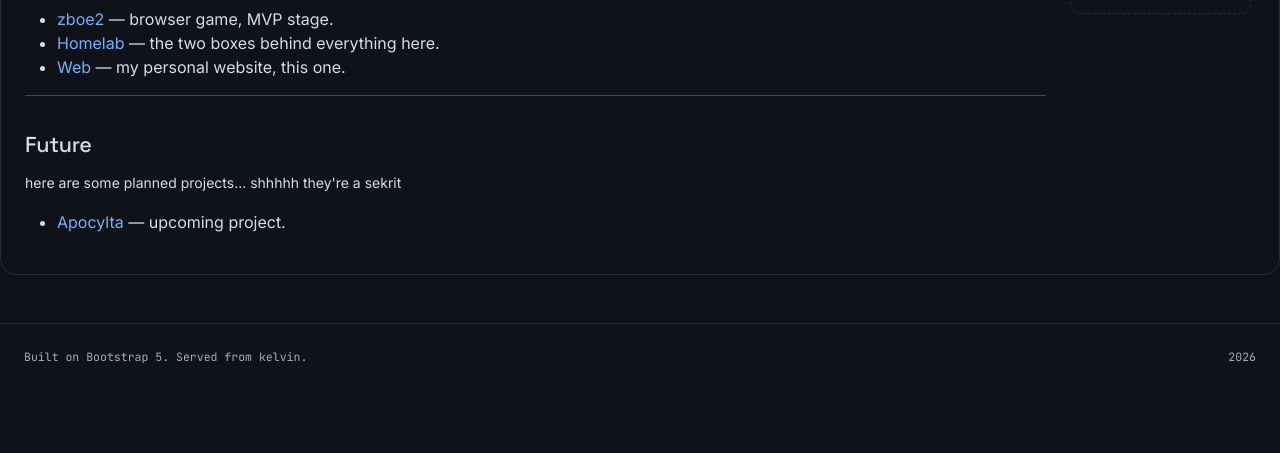
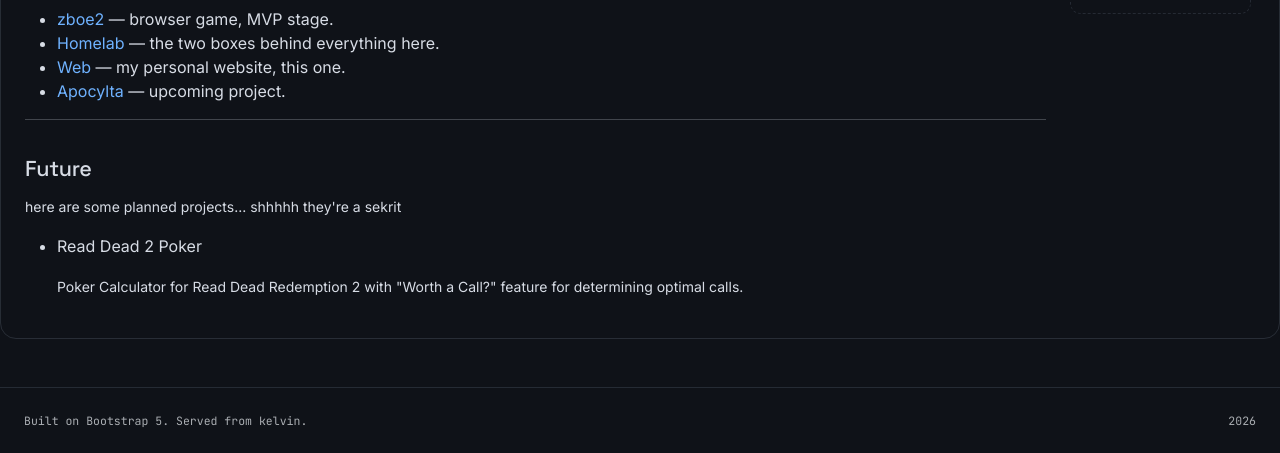
Before and after one commit to rvzm/rvzm.me, a plain HTML site: page index.html in a window 1280 px wide. Shown: the part 375-828 px from the top of the page. Before the commit the page ends 800 px from the top, so only its background shows below. Drawn offline with nearby package versions, Linux system fonts and the light colour scheme; no server answers.

Commit message:
updated home page

```diff
--- a/pages/home.html
+++ b/pages/home.html
@@ -11,6 +11,7 @@
   <li><a href="#/projects/zboe2">zboe2</a> — browser game, MVP stage.</li>
   <li><a href="#/projects/homelab">Homelab</a> — the two boxes behind everything here.</li>
   <li><a href="#/projects/web">Web</a> — my personal website, this one.</li>
+  <li><a href="#/projects/apocylta">Apocylta</a> — upcoming project.</li>
 </ul>
 
 <hr>
@@ -18,5 +19,5 @@
 <h2>Future</h2>
 <p><small>here are some planned projects... shhhhh they're a sekrit</small></p>
 <ul>
-  <li><a href="#/projects/apocylta">Apocylta</a> — upcoming project.</li>
+  <li><p>Read Dead 2 Poker</p><small>Poker Calculator for Read Dead Redemption 2 with "Worth a Call?" feature for determining optimal calls.</small></li>
 </ul>
```
